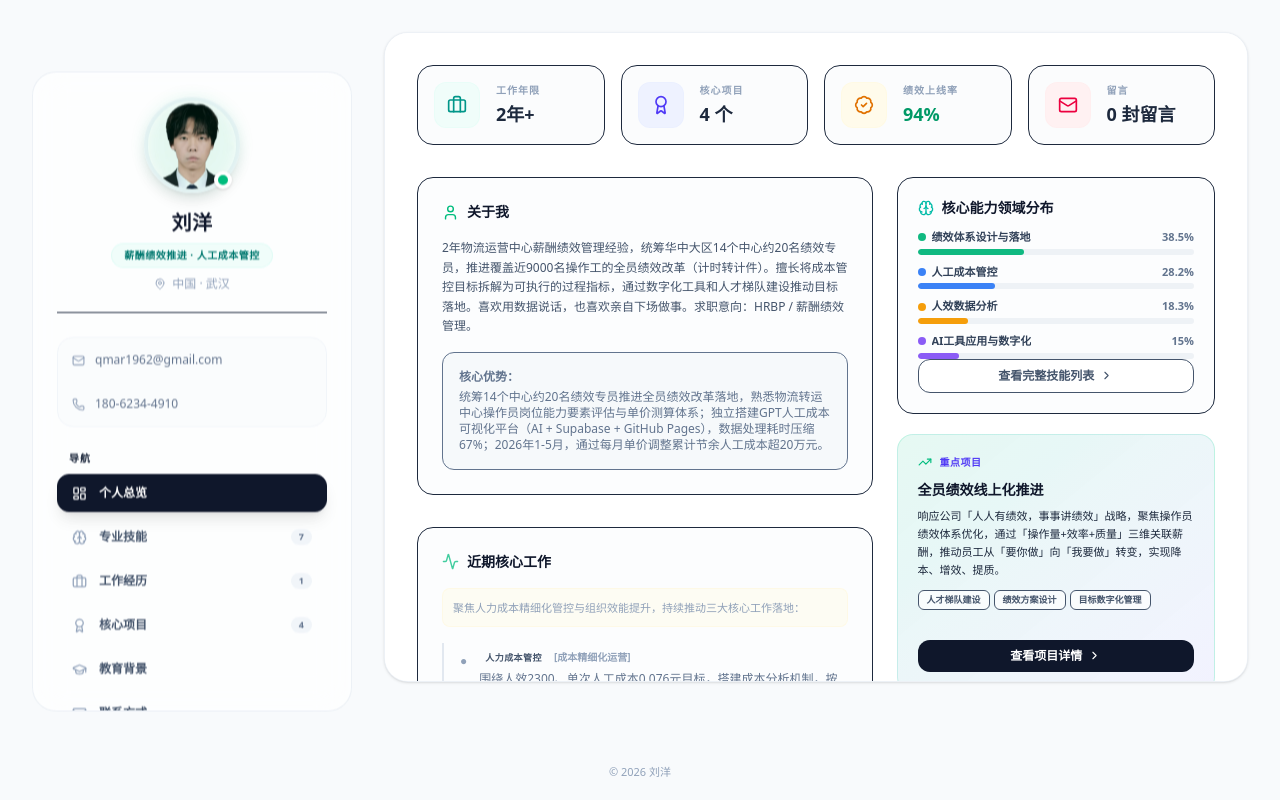
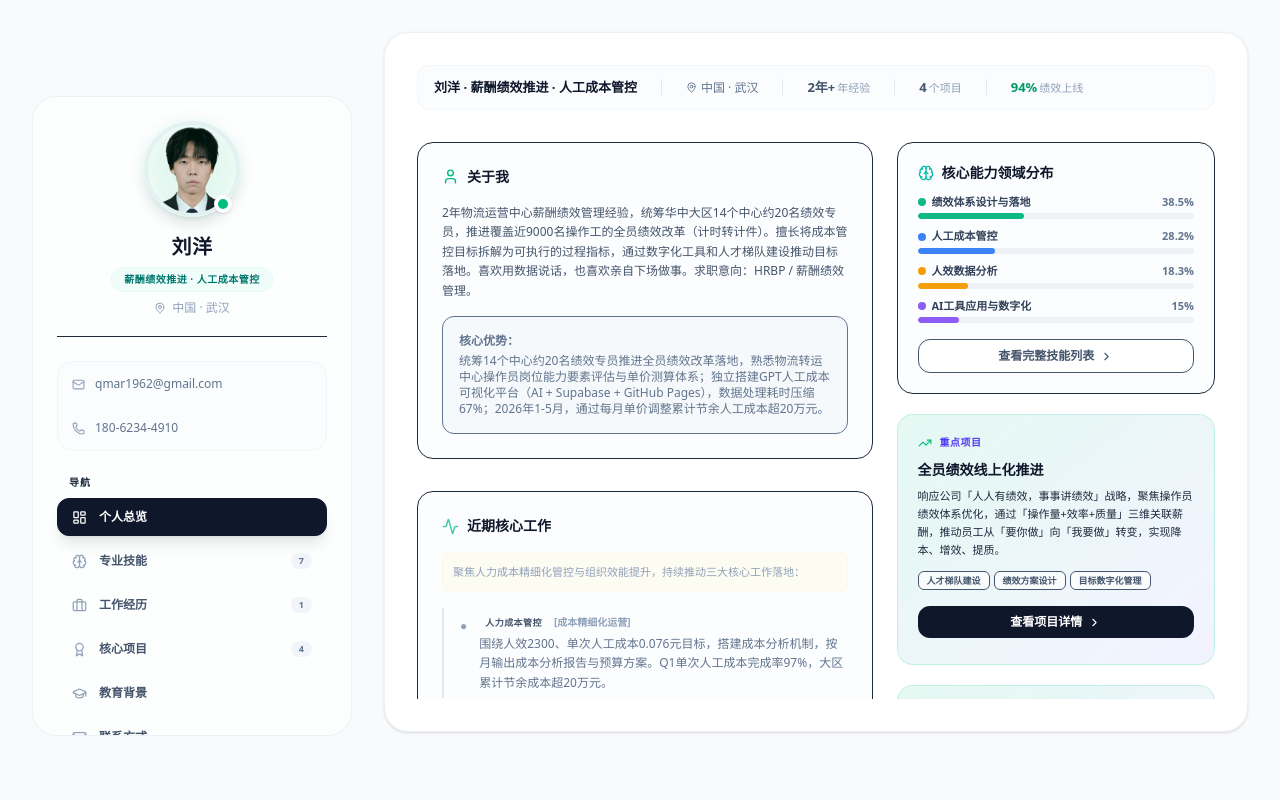
Before and after one commit to qmar1962-cmd/interactive-visual-resume, a React (Vite) app: page / in a window 1280 px wide. Built offline with nearby package versions, Linux system fonts and the light colour scheme.

Commit message:
优化个人总览：顶部卡片改信息条、隐藏标题栏、重点项目×2、去掉页脚、固定容器高度防跳动

```diff
--- a/src/App.tsx
+++ b/src/App.tsx
@@ -650,9 +650,9 @@ export default function App() {
         {/* MAIN VIEWPORT */}
         <main
           id="main-view-container"
-          className="flex-1 min-h-[500px] md:min-h-[650px] md:h-[calc(100vh-160px)] bg-white/40 dark:bg-slate-900/30 md:bg-white md:dark:bg-slate-900 border border-slate-200/60 dark:border-slate-800/80 md:rounded-3xl p-4 md:p-6 lg:p-8 flex flex-col overflow-y-auto no-scrollbar shadow-sm print:shadow-none print:border-none print:bg-white print:p-0 print:m-0"
+          className="flex-1 min-h-[500px] md:min-h-[650px] md:h-[calc(100vh-100px)] bg-white/40 dark:bg-slate-900/30 md:bg-white md:dark:bg-slate-900 border border-slate-200/60 dark:border-slate-800/80 md:rounded-3xl p-4 md:p-6 lg:p-8 flex flex-col shadow-sm print:shadow-none print:border-none print:bg-white print:p-0 print:m-0"
         >
-          {/* SECTION HEADER - 个人总览时隐藏，其他tab显示 */}
+          {/* SECTION HEADER - 个人总览时隐藏 */}
           {activeTab !== "overview" && (
           <div className="flex flex-col sm:flex-row sm:items-center justify-between gap-4 pb-5 mb-5 border-b border-slate-150 dark:border-slate-850 print:hidden">
             <div>
@@ -694,61 +694,25 @@ export default function App() {
           )}
 
           {/* CONTENT TABS */}
-          <div className="flex-1">
+          <div className="flex-1 overflow-y-auto no-scrollbar">
 
             {/* ==================== TAB 1: OVERVIEW ==================== */}
             {activeTab === "overview" && (
               <div className="space-y-6 md:space-y-8 animate-fade-in print:hidden">
 
-                {/* 4 CORE HR METRICS */}
-                <div className="grid grid-cols-2 lg:grid-cols-4 gap-4">
-
-                  {/* Metric 1: Exp */}
-                  <div className="bg-slate-50/50 dark:bg-slate-900/35 p-4 rounded-2xl border border-slate-150/60 dark:border-slate-850 hover:shadow-md transition-all flex items-center gap-4">
-                    <div className="p-3 bg-teal-50 dark:bg-teal-950/40 text-teal-600 dark:text-teal-400 rounded-xl border border-teal-100/20">
-                      <Briefcase size={20} />
-                    </div>
-                    <div>
-                      <p className="text-[10px] font-bold text-slate-400 dark:text-slate-405 uppercase tracking-widest">工作年限</p>
-                      <p className="text-lg font-extrabold text-slate-850 dark:text-white mt-0.5">{experienceYears}</p>
-                    </div>
-                  </div>
-
-                  {/* Metric 2: Projects */}
-                  <div className="bg-slate-50/50 dark:bg-slate-900/35 p-4 rounded-2xl border border-slate-150/60 dark:border-slate-850 hover:shadow-md transition-all flex items-center gap-4">
-                    <div className="p-3 bg-indigo-50 dark:bg-indigo-950/40 text-indigo-600 dark:text-indigo-400 rounded-xl border border-indigo-100/20">
-                      <Award size={20} />
-                    </div>
-                    <div>
-                      <p className="text-[10px] font-bold text-slate-400 dark:text-slate-405 uppercase tracking-widest">核心项目</p>
-                      <p className="text-lg font-extrabold text-slate-850 dark:text-white mt-0.5">{resumeData.projects.length} 个</p>
-                    </div>
-                  </div>
-
-                  {/* Metric 3: Performance Coverage Rate */}
-                  <div className="bg-slate-50/50 dark:bg-slate-900/35 p-4 rounded-2xl border border-slate-150/60 dark:border-slate-850 hover:shadow-md transition-all flex items-center gap-4">
-                    <div className="p-3 bg-amber-50 dark:bg-amber-950/40 text-amber-600 dark:text-amber-400 rounded-xl border border-amber-100/20">
-                      <BadgeCheck size={20} />
-                    </div>
-                    <div>
-                      <p className="text-[10px] font-bold text-slate-400 dark:text-slate-450 uppercase tracking-widest">绩效上线率</p>
-                      <p className="text-lg font-extrabold text-emerald-600 dark:text-emerald-450 mt-0.5">
-                        94%
-                      </p>
-                    </div>
-                  </div>
-
-                  {/* Metric 4: Messages */}
-                  <div className="bg-slate-50/50 dark:bg-slate-900/35 p-4 rounded-2xl border border-slate-150/60 dark:border-slate-850 hover:shadow-md transition-all flex items-center gap-4 cursor-pointer" onClick={() => setActiveTab("contact")}>
-                    <div className="p-3 bg-rose-50 dark:bg-rose-950/40 text-rose-600 dark:text-rose-400 rounded-xl border border-rose-100/20">
-                      <Mail size={20} />
-                    </div>
-                    <div>
-                      <p className="text-[10px] font-bold text-slate-400 dark:text-slate-405 uppercase tracking-widest">留言</p>
-                      <p className="text-lg font-extrabold text-slate-850 dark:text-white mt-0.5">{contactMessages.length} 封留言</p>
-                    </div>
-                  </div>
-
+                {/* 紧凑信息条：关键数据一览 */}
+                <div className="flex flex-wrap items-center gap-x-6 gap-y-2 text-sm py-3 px-4 rounded-xl bg-slate-50/60 dark:bg-slate-900/30 border border-slate-100/80 dark:border-slate-800/50">
+                  <span className="font-bold text-slate-900 dark:text-white text-[13px]">
+                    {resumeData.personalInfo.name} · {resumeData.personalInfo.title}
+                  </span>
+                  <span className="w-px h-4 bg-slate-200 dark:bg-slate-700 hidden sm:block"></span>
+                  <span className="text-slate-500 dark:text-slate-400 text-[12px]"><MapPin size={11} className="inline mr-1 -mt-0.5" />{resumeData.personalInfo.location || "武汉"}</span>
+                  <span className="w-px h-4 bg-slate-200 dark:bg-slate-700 hidden sm:block"></span>
+                  <span className="text-slate-600 dark:text-slate-300 text-[13px] font-semibold">{experienceYears}<span className="text-[11px] font-normal text-slate-400 ml-0.5">年经验</span></span>
+                  <span className="w-px h-4 bg-slate-200 dark:bg-slate-700 hidden sm:block"></span>
+                  <span className="text-slate-600 dark:text-slate-300 text-[13px] font-semibold">{resumeData.projects.length}<span className="text-[11px] font-normal text-slate-400 ml-0.5">个项目</span></span>
+                  <span className="w-px h-4 bg-slate-200 dark:bg-slate-700 hidden sm:block"></span>
+                  <span className="text-emerald-600 dark:text-emerald-400 text-[13px] font-semibold">94%<span className="text-[11px] font-normal text-slate-400 ml-0.5">绩效上线</span></span>
                 </div>
 
                 {/* TWO-COLUMN LAYOUT */}
@@ -773,7 +737,7 @@ export default function App() {
                     </div>
 
                     {/* HRBP Strategic Activity Bulletin */}
-                    <div className="bg-slate-50/40 dark:bg-slate-900/40 p-6 rounded-2xl border border-slate-150/60 dark:border-slate-850/80">
+                    <div className="bg-slate-50/40 dark:bg-slate-900/40 p-6 rounded-2xl border border-slate-150/60 dark:border-slate-850/80 flex-1 flex flex-col">
                       <div className="flex items-center justify-between mb-4">
                         <div className="flex items-center gap-2">
                           <Activity className="text-emerald-500 animate-pulse" size={17} />
@@ -810,7 +774,7 @@ export default function App() {
                   <div className="lg:col-span-5 flex flex-col gap-5">
 
                     {/* 技能领域分布 */}
-                    <div className="bg-slate-50/40 dark:bg-slate-900/40 p-5 rounded-2xl border border-slate-150/60 dark:border-slate-850/80 flex flex-col">
+                    <div className="bg-slate-50/40 dark:bg-slate-900/40 p-5 rounded-2xl border border-slate-150/60 dark:border-slate-850/80">
                       <h3 className="text-sm font-extrabold text-slate-900 dark:text-white mb-3 flex items-center gap-2">
                         <Brain size={16} className="text-teal-500" />
                         <span>核心能力领域分布</span>
@@ -842,14 +806,14 @@ export default function App() {
                       <button
                         onClick={() => setActiveTab("skills")}
                         id="view-full-skills-btn"
-                        className="w-full mt-auto py-2 bg-white dark:bg-slate-800 hover:bg-slate-50 dark:hover:bg-slate-750 text-slate-600 dark:text-slate-350 rounded-xl text-xs font-bold transition-all flex items-center justify-center gap-1.5 cursor-pointer border border-slate-150 dark:border-slate-750"
+                        className="w-full mt-4 py-2 bg-white dark:bg-slate-800 hover:bg-slate-50 dark:hover:bg-slate-750 text-slate-600 dark:text-slate-350 rounded-xl text-xs font-bold transition-all flex items-center justify-center gap-1.5 cursor-pointer border border-slate-150 dark:border-slate-750"
                       >
                         <span>查看完整技能列表</span>
                         <ChevronRight size={13} />
                       </button>
                     </div>
 
-                    {/* 重点项目 - 展示前2个 */}
+                    {/* 重点项目 */}
                     {resumeData.projects.filter(p => p.featured).slice(0, 2).map((proj) => (
                       <div key={proj.id} className="bg-gradient-to-br from-emerald-500/10 to-indigo-500/8 dark:from-emerald-950/15 dark:to-indigo-950/12 p-5 rounded-2xl border border-emerald-400/18 dark:border-emerald-600/15 flex-1 flex flex-col">
                         <div className="flex items-center gap-2 mb-2.5">
@@ -868,7 +832,7 @@ export default function App() {
                         <button
                           onClick={() => setActiveTab("projects")}
                           id="featured-proj-view-btn"
-                          className="w-full mt-auto py-2 bg-slate-900 hover:bg-slate-800 dark:bg-slate-100 dark:hover:bg-white text-white dark:text-slate-950 rounded-xl text-xs font-bold flex items-center justify-center gap-1.5 cursor-pointer hover:shadow-sm transition-all"
+                          className="w-full mt-4 py-2 bg-slate-900 hover:bg-slate-800 dark:bg-slate-100 dark:hover:bg-white text-white dark:text-slate-950 rounded-xl text-xs font-bold flex items-center justify-center gap-1.5 cursor-pointer hover:shadow-sm transition-all"
                         >
                           <span>查看项目详情</span>
                           <ChevronRight size={13} />
@@ -1570,9 +1534,6 @@ export default function App() {
 
       </div>
 
-      <footer className="py-5 mt-auto text-center text-[11px] text-slate-400 dark:text-slate-500 print:hidden">
-        <p>© 2026 {resumeData.personalInfo.name}</p>
-      </footer>
 
     </div>
   );
```
